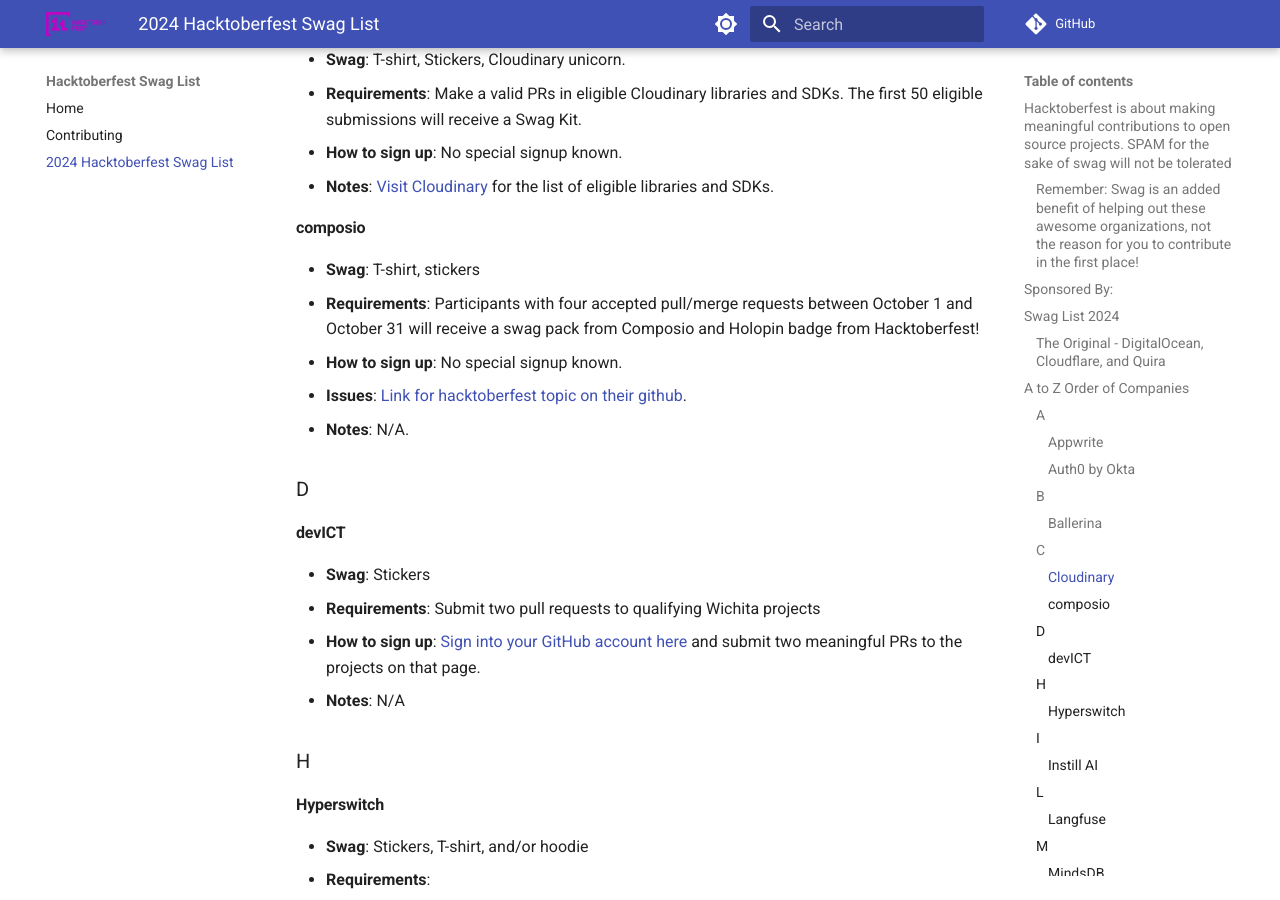
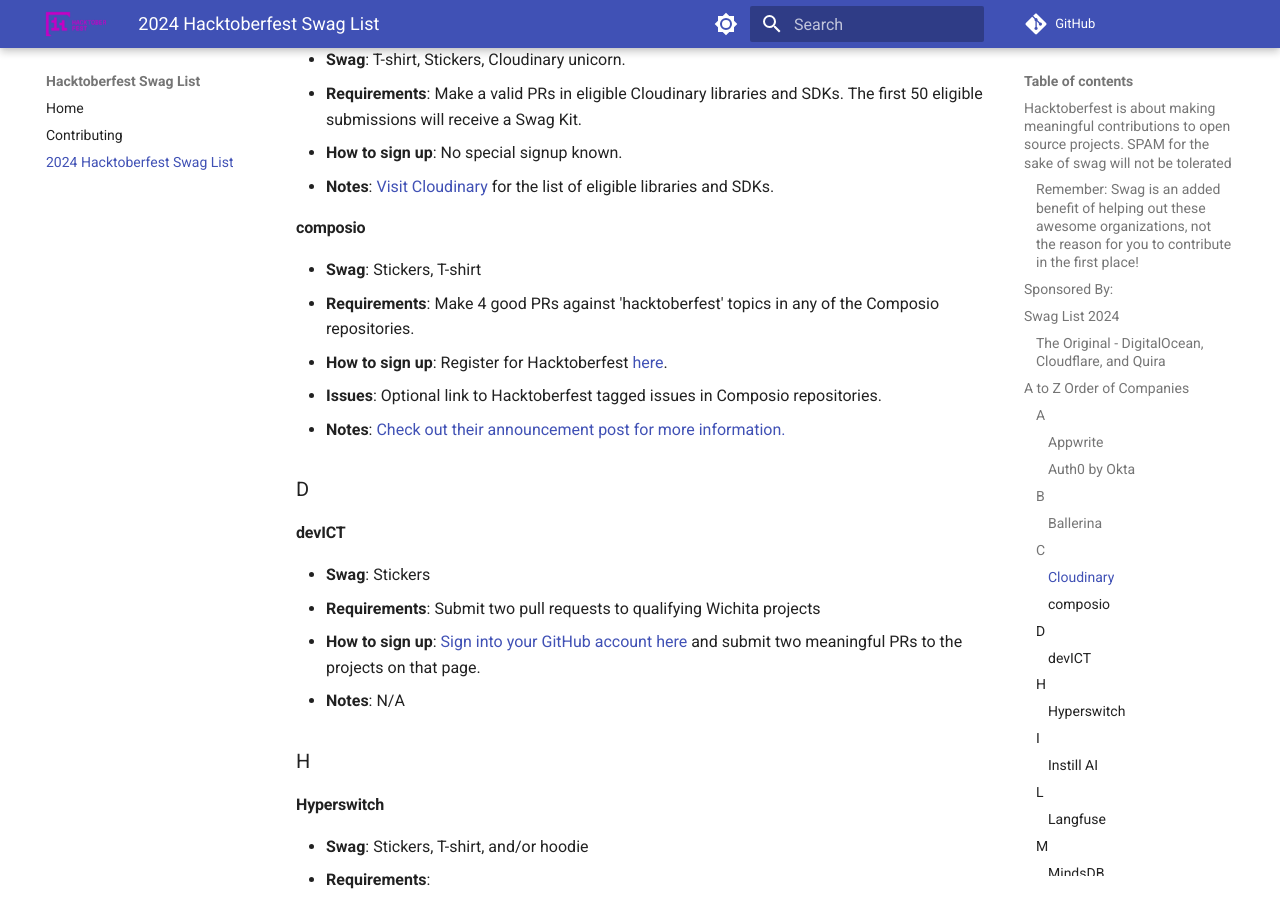
Before and after one commit to crweiner/hacktoberfest-swag-list, an MkDocs documentation site: the page built from docs/list.md, in a window 1280 px wide and 900 px high, scrolled down 2196 px. Built offline with MkDocs 1.6.1 and Material for MkDocs 9.7.7, drawn with Linux system fonts in a browser that asks for light colours; plug-ins that fetch from the network failed and are left out; comment, search, counter and statistics services are not loaded.

Commit message:
added update suggested by vimode

```diff
--- a/docs/list.md
+++ b/docs/list.md
@@ -69,11 +69,11 @@
 
 #### **composio**
 
-- **Swag**: T-shirt, stickers
-- **Requirements**: Participants with four accepted pull/merge requests between October 1 and October 31 will receive a swag pack from Composio and Holopin badge from Hacktoberfest!
-- **How to sign up**: No special signup known.
-- **Issues**: [Link for hacktoberfest topic on their github](https://github.com/ComposioHQ/composio/labels/hacktoberfest).
-- **Notes**: N/A.
+- **Swag**: Stickers, T-shirt
+- **Requirements**: Make 4 good PRs against 'hacktoberfest' topics in any of the Composio repositories.
+- **How to sign up**: Register for Hacktoberfest [here](https://hacktoberfest.com/).
+- **Issues**: Optional link to Hacktoberfest tagged issues in Composio repositories.
+- **Notes**: [Check out their announcement post for more information.](https://github.com/ComposioHQ/composio/blob/master/HACKTOBER_FEST_2024.md)
 
 ### D
 
```
